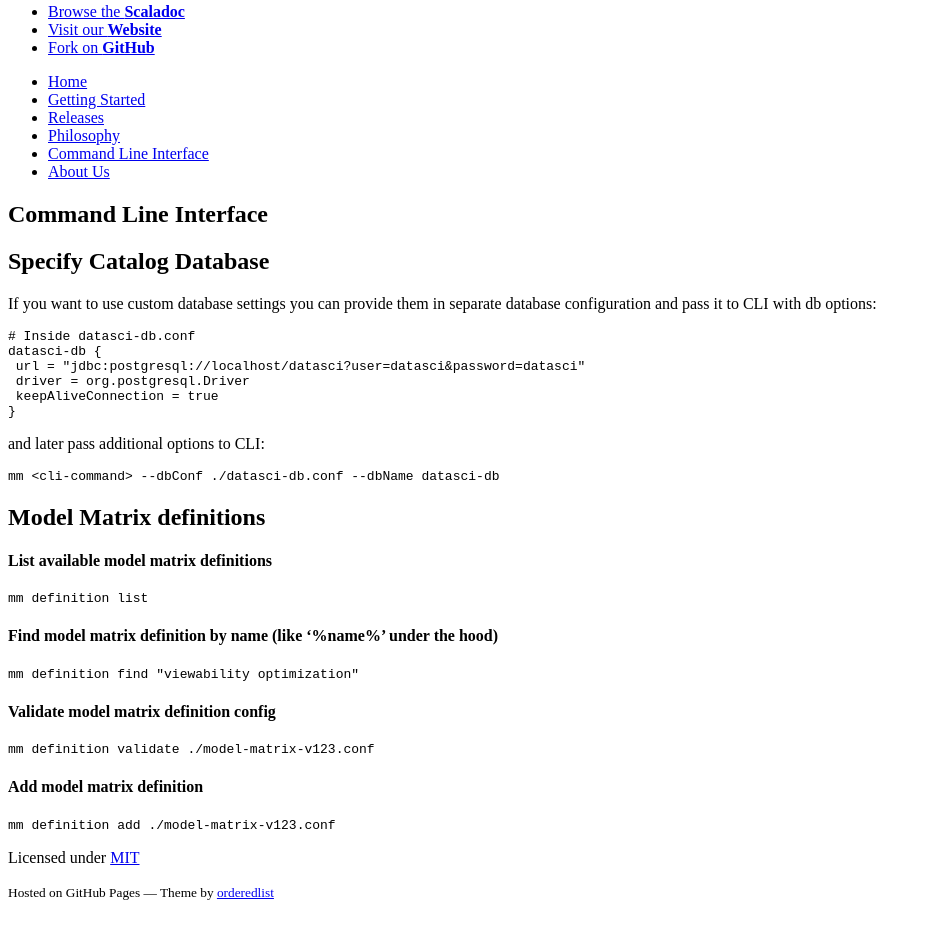
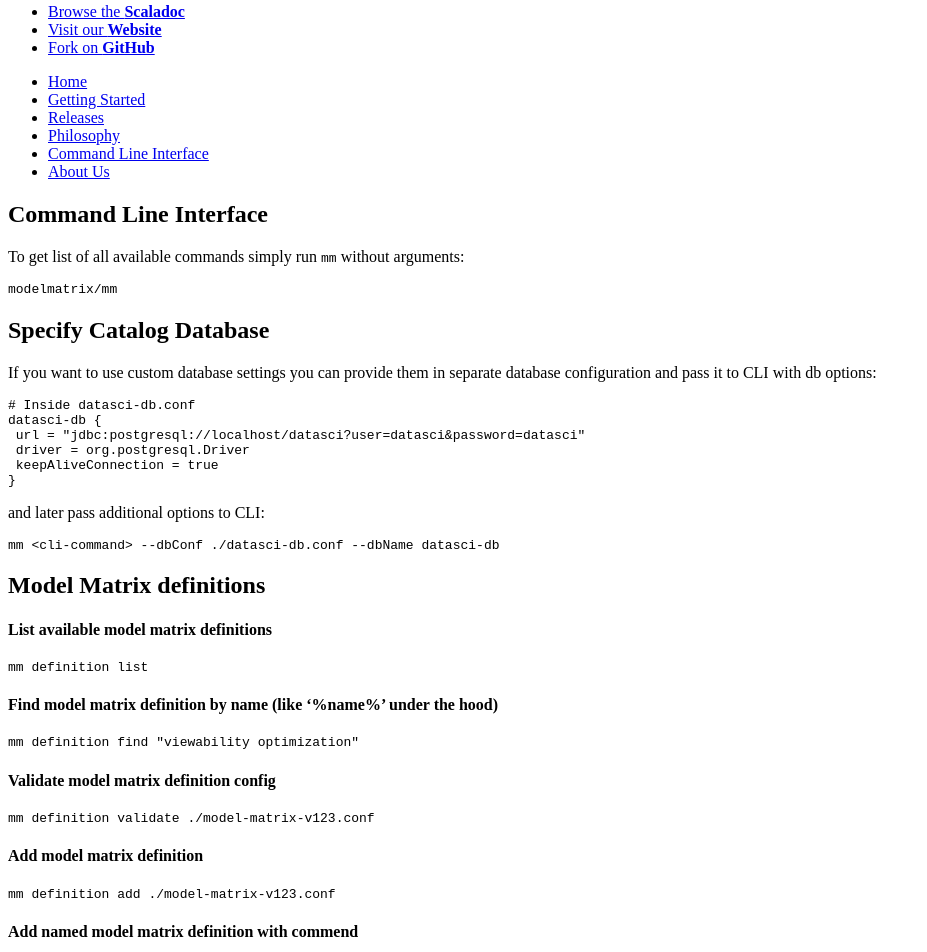
Before and after one commit to collectivemedia/modelmatrix, a Jekyll site: the page built from doc/cli.md, in a window 1280 px wide. Shown: the part 382-1334 px from the top of the page, without its empty margins (0-927 px from the left). Built offline with Jekyll 4.4.1, drawn with Linux system fonts in a browser that asks for light colours; nearby versions of some CDN libraries; a style sheet for code colours, icons or effects is not loaded; before the commit the page ends 1299 px from its top, so only the background shows below that; some of the changed text lies outside the part shown.

Commit message:
update site

```diff
--- a/doc/cli.md
+++ b/doc/cli.md
@@ -4,6 +4,10 @@ title: Command Line Interface
 ---
 
 # <a name="command-line-interface">Command Line Interface</a>
+
+To get list of all available commands simply run `mm` without arguments:
+
+    modelmatrix/mm
 
 ## <a name="specify-database">Specify Catalog Database</a>
 
@@ -34,3 +38,6 @@ and later pass additional options to CLI:
 
 #### Add model matrix definition
     mm definition add ./model-matrix-v123.conf
+
+#### Add named model matrix definition with commend
+    mm definition add --name "v123" --comment "testing new model" ./model-matrix-v123.conf
```
